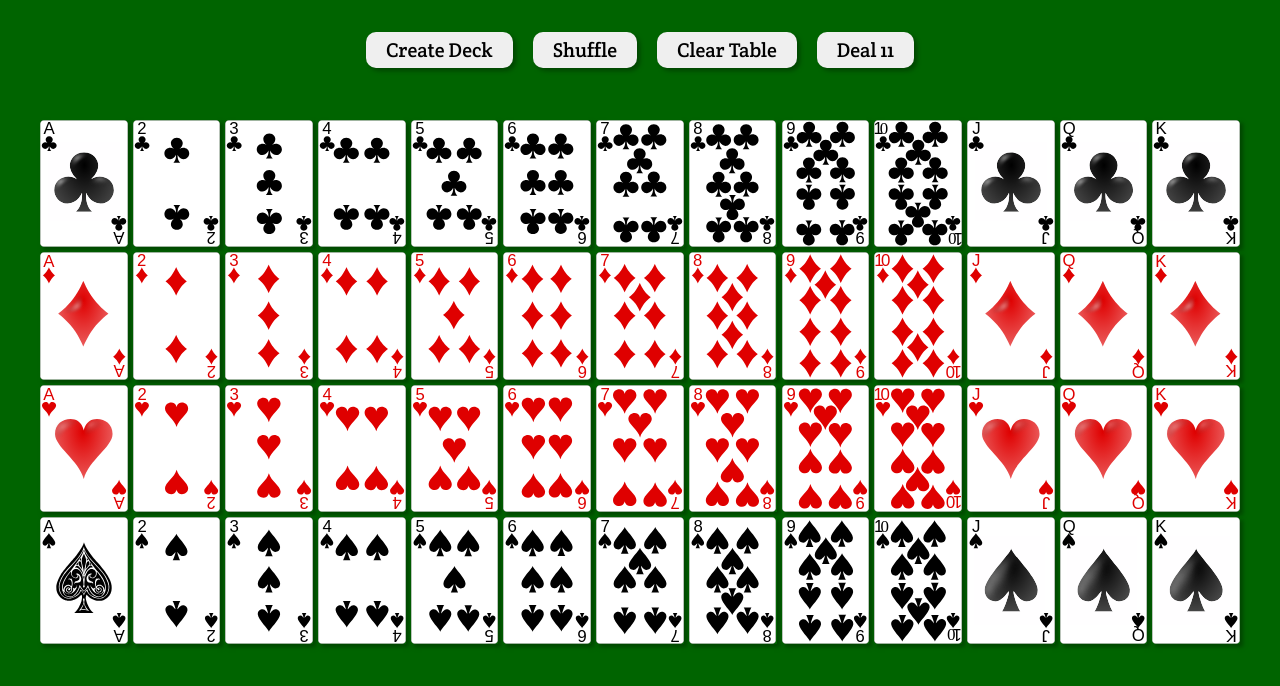
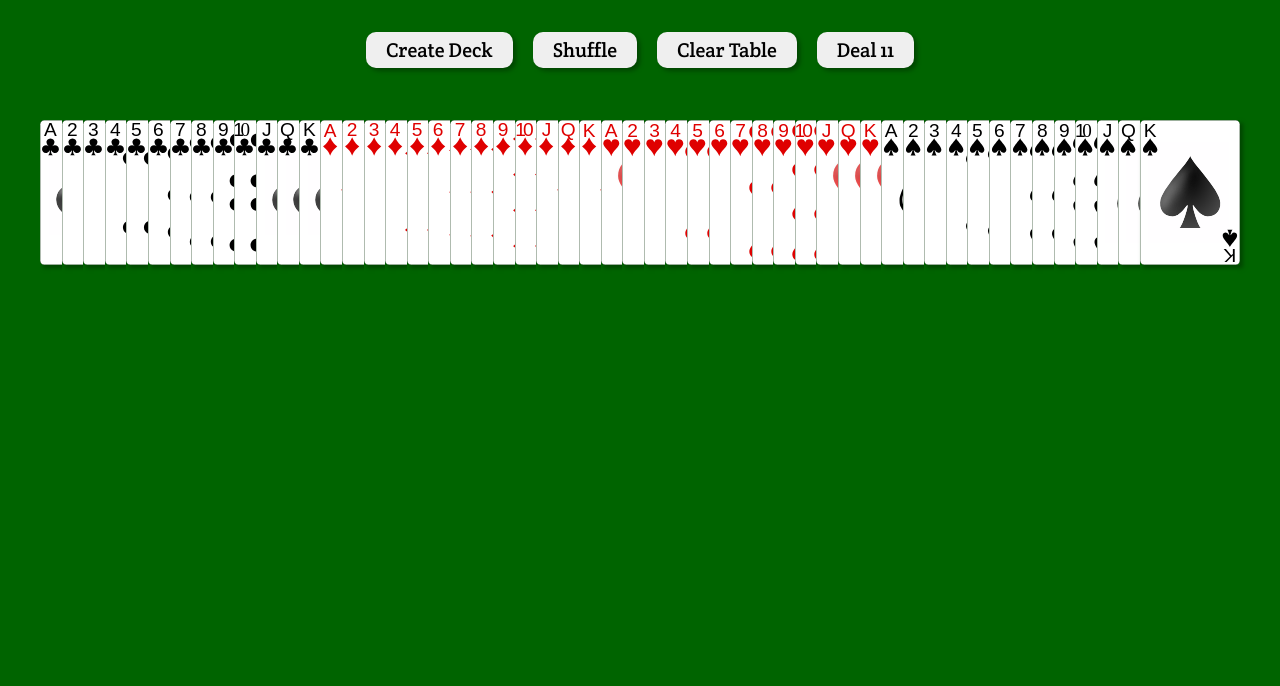
Before and after one commit to sid-luthra/card-games, a website built with webpack: page dist/index.html in a window 1280 px wide. Both pictures are taken after a click on the button "Create Deck". Built offline with nearby package versions, Linux system fonts and the light colour scheme.

Commit message:
card stacking

```diff
--- a/src/index.js
+++ b/src/index.js
@@ -19,12 +19,14 @@ const pageLoad = (() => {
         header.appendChild(element);
     };
 
-    const deck = Deck();
+    createHeaderButton("createDeckBtn", "Create Deck", Deck.reset);
+    createHeaderButton("shuffleBtn", "Shuffle", Deck.shuffle);
+    createHeaderButton("clearBtn", "Clear Table", Table.clearCards);
+    createHeaderButton("dealBtn", "Deal 11");
 
-    createHeaderButton("createDeckBtn", "Create Deck", deck.reset);
-    createHeaderButton("shuffleBtn", "Shuffle", deck.shuffle);
-    createHeaderButton("clearBtn", "Clear Table", Table.clearCards);
-    createHeaderButton("dealBtn", "Deal 11", deck.dealFrom);
+    document.querySelector("#dealBtn").addEventListener('click', () => {
+        Deck.dealFrom(11);
+    });
 
 
 
--- a/src/modules/deck.js
+++ b/src/modules/deck.js
@@ -3,7 +3,7 @@ import { Table } from "./interface.js";
 const values = ["ace", 2, 3, 4, 5, 6, 7, 8, 9, 10, "jack", "queen", "king"];
 const suits = ["clubs", "diamonds", "hearts", "spades"];
 
-export const Deck = () => {
+export const Deck = (() => {
 
     let cards = [];
 
@@ -31,10 +31,10 @@ export const Deck = () => {
         Table.displayCards(cards);
     };
 
-    const dealFrom = () => {
+    const dealFrom = (count = 11) => {
         Table.clearCards();
         let dealtCards = [];
-        for (let i = 0; i < 11; i++) {
+        for (let i = 0; i < count; i++) {
             const newCard = cards.pop();
             dealtCards.push(newCard);
         };
@@ -43,4 +43,4 @@ export const Deck = () => {
 
     return {cards, reset, shuffle, dealFrom};
 
-};
+})();
--- a/src/modules/interface.js
+++ b/src/modules/interface.js
@@ -9,10 +9,13 @@ export const Table = (() => {
         const fragment = new DocumentFragment();
         cards.forEach(card => {
             const cardImageSrc = `./images/${card}.svg`;
+            const container = document.createElement("div");
+            container.classList.add("card-container");
             const img = document.createElement("img");
             img.src = cardImageSrc;
             img.classList.add("card");
-            fragment.appendChild(img);
+            container.appendChild(img);
+            fragment.appendChild(container);
         });
         content.appendChild(fragment);
     }
--- a/src/style.css
+++ b/src/style.css
@@ -46,18 +46,24 @@ button {
 #content {
     width: 100%;
     height: 100%;
-    padding: 20px 40px;
+    padding: 20px 70px 20px 40px;
 
-    display: grid;
-    grid-template-columns: repeat(13, auto);
-    grid-template-rows: repeat(4, auto) 1fr;
-    row-gap: 5px;
-    column-gap: 5px;
+    display: flex;
+    justify-content: center;
+    max-width: 100%;
+}
+
+.card-container {
+    max-width: 70px;
+    overflow: hidden;
+}
+
+.card-container:last-child {
+    overflow: visible;
 }
 
 .card {
-    object-fit: contain;
-    width: 100%;
+    max-width: 100px;
     height: auto;
 
     box-shadow: rgb(0,70,0) 3px 3px 4px;
```
Also changed, not shown: dist/main.js.
